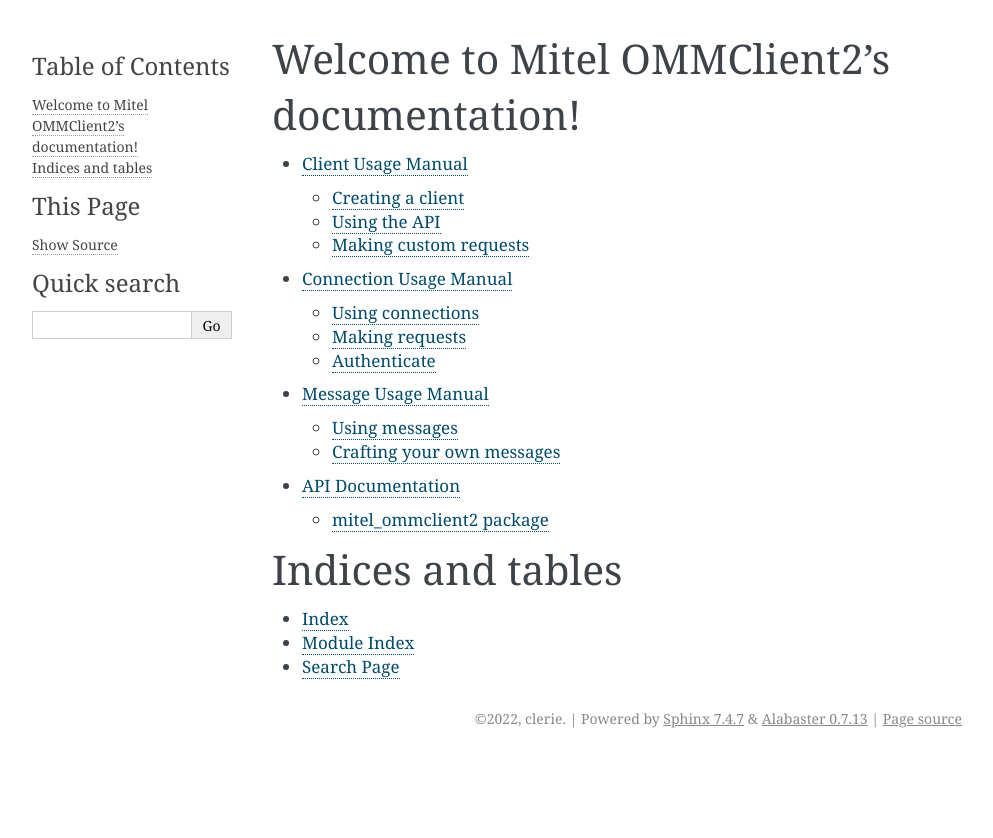
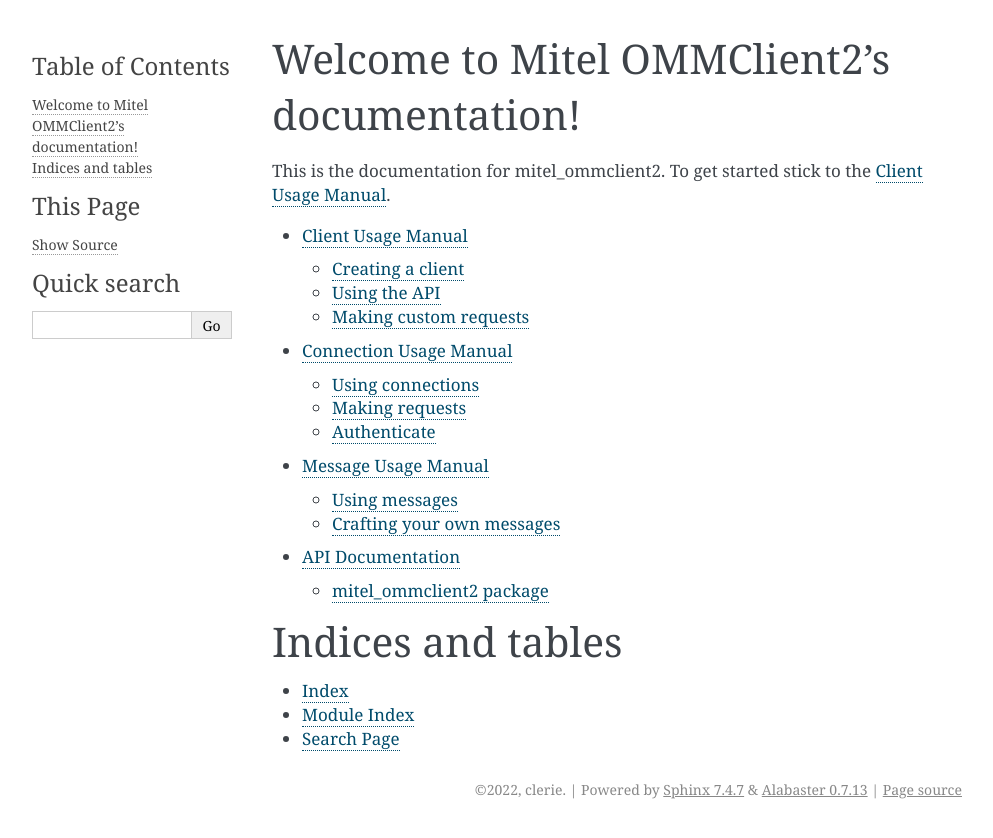
Before and after one commit to hirnpfirsich/mitel_ommclient2, a Sphinx documentation site: the page built from docs/index.rst, in a window 1280 px wide. Shown: the top 838 px of the page, without its empty margins (148-1141 px from the left). Built offline with Sphinx 7.4.7, drawn with Linux system fonts in a browser that asks for light colours.

Commit message:
Introduce the different classes a bit more.

```diff
--- a/docs/index.rst
+++ b/docs/index.rst
@@ -5,6 +5,8 @@
 
 Welcome to Mitel OMMClient2's documentation!
 ============================================
+
+This is the documentation for mitel_ommclient2. To get started stick to the :doc:`manual/client`.
 
 .. toctree::
    :maxdepth: 2
--- a/docs/manual/connection.rst
+++ b/docs/manual/connection.rst
@@ -2,7 +2,8 @@
 =======================
 
 This manual documents the underlying connation infrastructure. If you just wanna
-use the API, please see :doc:`/manual/client` .
+use the API, please see :doc:`/manual/client` . Ideally you don't use to use this
+class directly, except for expanding the clients functionality.
 
 Using connections
 -----------------
```
